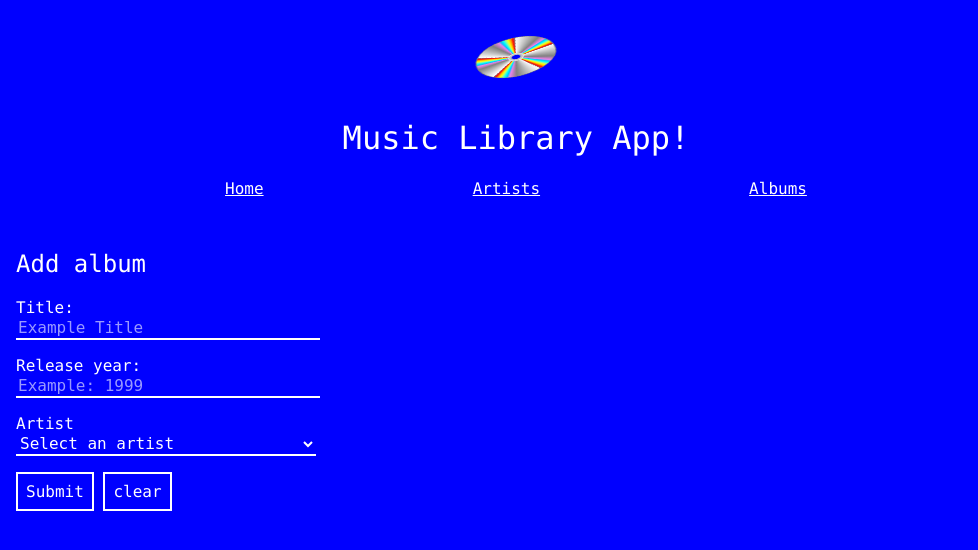
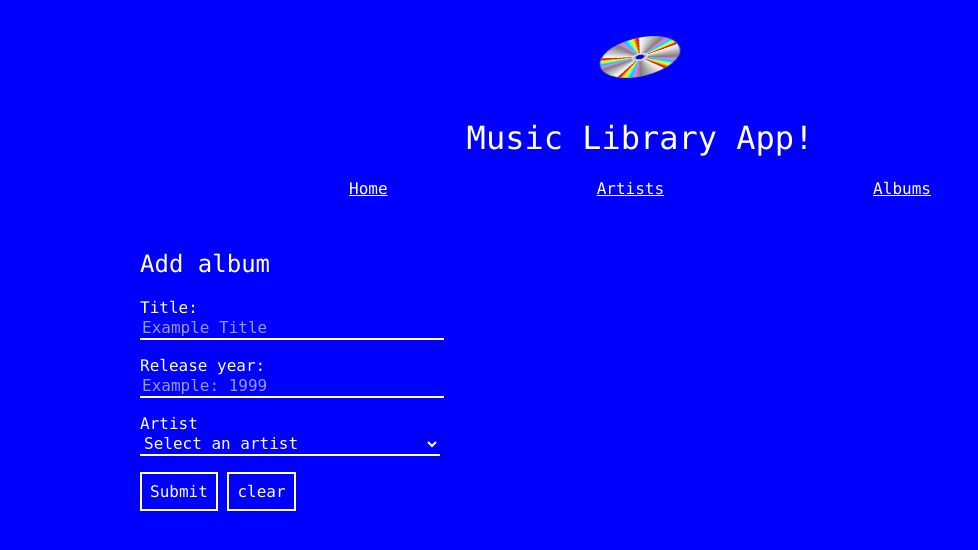
Before and after one commit to jclwilson/makers_unit_4_web_applications_music_library, a Flask app: page /albums/new in a window 1280 px wide. Shown: the top 550 px of the page, without its empty margins (0-978 px from the left). Run offline with Flask 3, Linux system fonts and the light colour scheme; data that the repository does not hold is empty; some libraries are stand-ins or nearby versions.

Commit message:
Adds max body width and centres body

```diff
--- a/static/style.css
+++ b/static/style.css
@@ -5,7 +5,8 @@ body {
     margin: 0;
     padding: 1em;
     font-family: "ocr-a", 'consolas', monospace, monospace;
-    max-width: 1000px
+    max-width: 1000px;
+    margin: 0 auto;
 }
 
 a {
```
